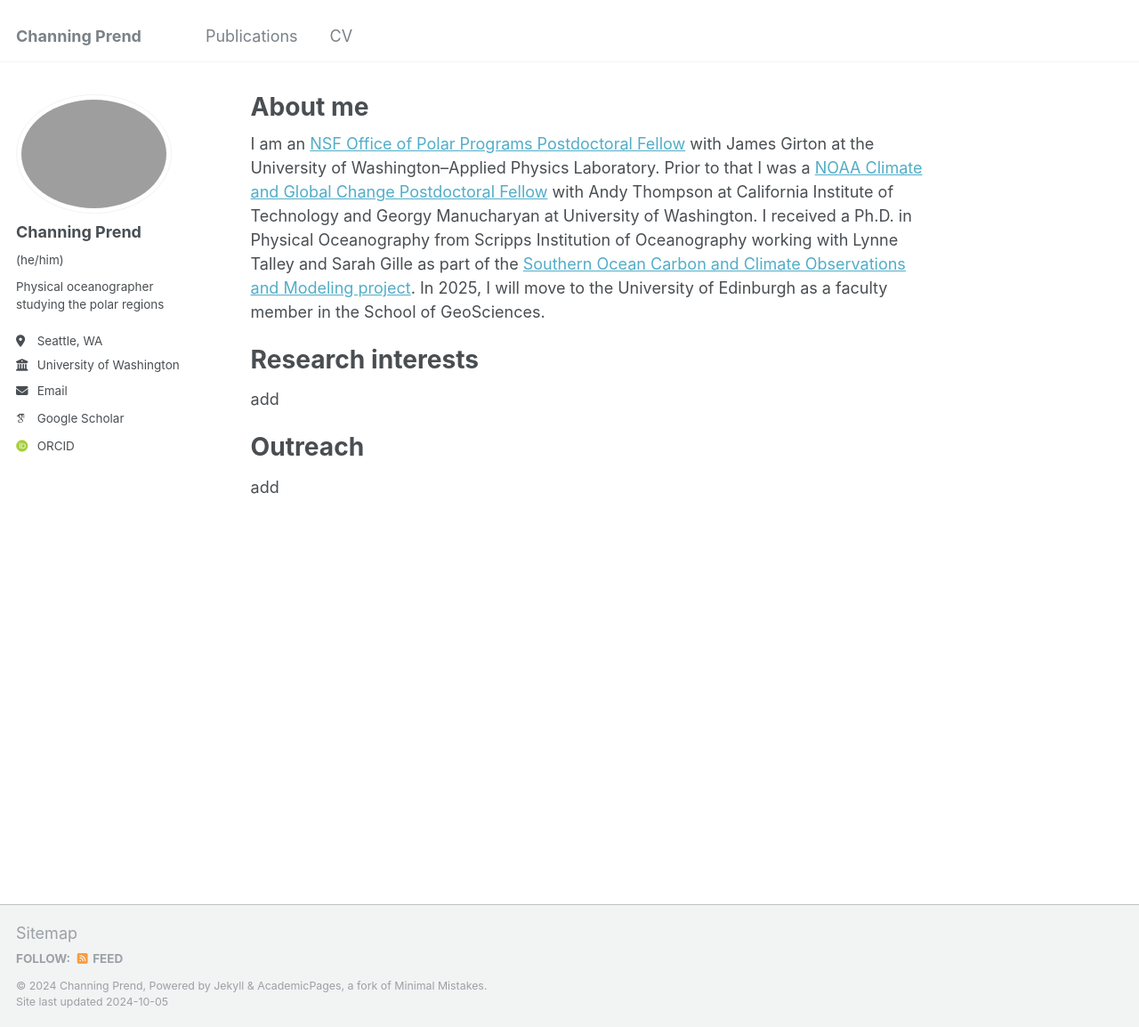
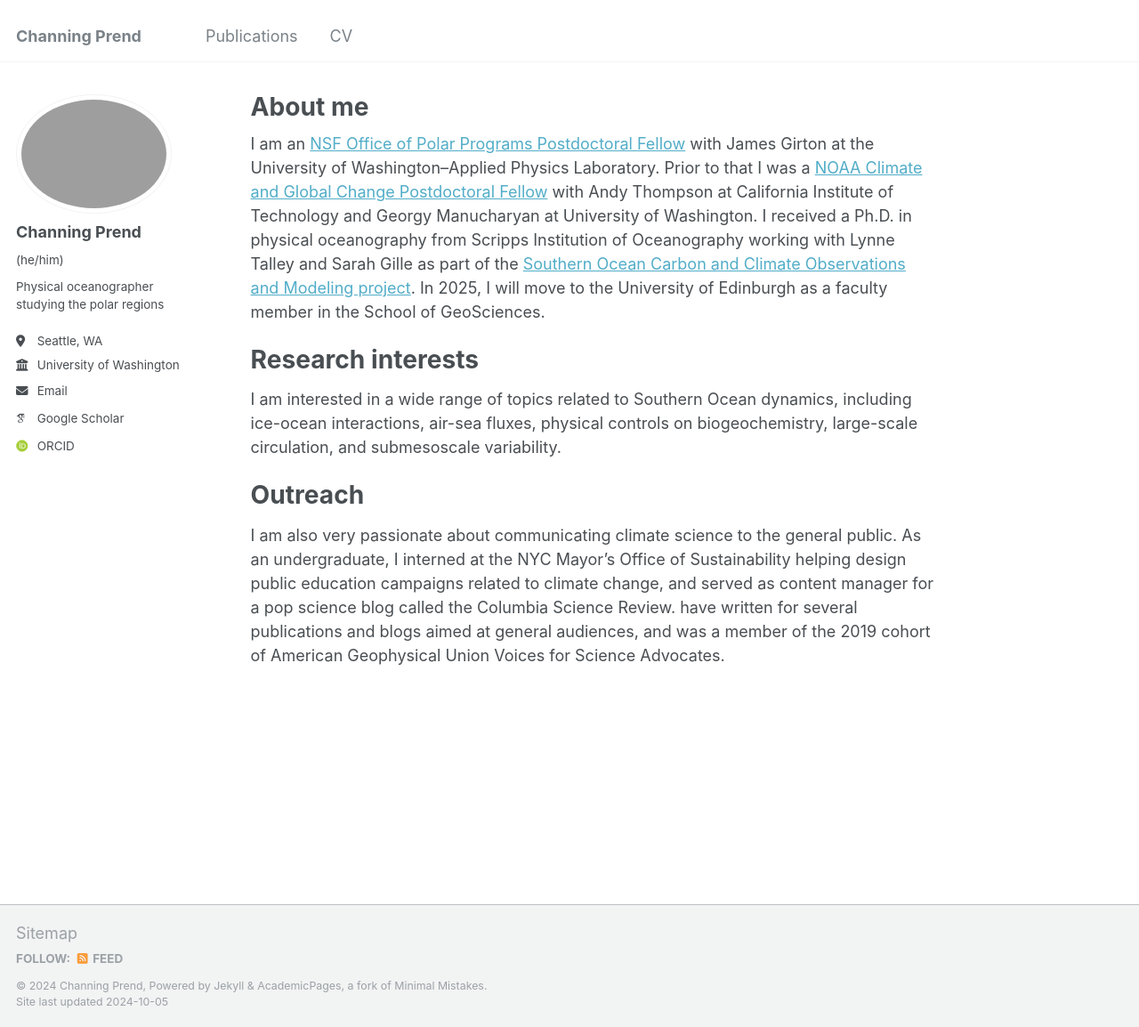
Before and after one commit to cprend/cprend.github.io, a Jekyll site: the page built from _pages/about.md, in a window 1280 px wide and 1154 px high. Shown: the whole window at 89% size. Built offline with Jekyll 4.4.1, drawn with Linux system fonts in a browser that asks for light colours; some web fonts are replaced.

Commit message:
Update about.md

```diff
--- a/_pages/about.md
+++ b/_pages/about.md
@@ -7,12 +7,12 @@ redirect_from:
   - /about.html
 ---
 
-I am an [NSF Office of Polar Programs Postdoctoral Fellow](https://www.nsf.gov/geo/opp/postdoc_awardees.jsp) with James Girton at the University of Washington--Applied Physics Laboratory. Prior to that I was a [NOAA Climate and Global Change Postdoctoral Fellow](https://cpaess.ucar.edu/cgc) with Andy Thompson at California Institute of Technology and Georgy Manucharyan at University of Washington. I received a Ph.D. in Physical Oceanography from Scripps Institution of Oceanography working with Lynne Talley and Sarah Gille as part of the [Southern Ocean Carbon and Climate Observations and Modeling project](https://soccom.princeton.edu/). In 2025, I will move to the University of Edinburgh as a faculty member in the School of GeoSciences.
+I am an [NSF Office of Polar Programs Postdoctoral Fellow](https://www.nsf.gov/geo/opp/postdoc_awardees.jsp) with James Girton at the University of Washington--Applied Physics Laboratory. Prior to that I was a [NOAA Climate and Global Change Postdoctoral Fellow](https://cpaess.ucar.edu/cgc) with Andy Thompson at California Institute of Technology and Georgy Manucharyan at University of Washington. I received a Ph.D. in physical oceanography from Scripps Institution of Oceanography working with Lynne Talley and Sarah Gille as part of the [Southern Ocean Carbon and Climate Observations and Modeling project](https://soccom.princeton.edu/). In 2025, I will move to the University of Edinburgh as a faculty member in the School of GeoSciences.
 
 Research interests
 ======
-add
+I am interested in a wide range of topics related to Southern Ocean dynamics, including ice-ocean interactions, air-sea fluxes, physical controls on biogeochemistry, large-scale circulation, and submesoscale variability.
 
 Outreach
 ======
-add
+I am also very passionate about communicating climate science to the general public. As an undergraduate, I interned at the NYC Mayor's Office of Sustainability helping design public education campaigns related to climate change, and served as content manager for a pop science blog called the Columbia Science Review.  have written for several publications and blogs aimed at general audiences, and was a member of the 2019 cohort of American Geophysical Union Voices for Science Advocates.
```
